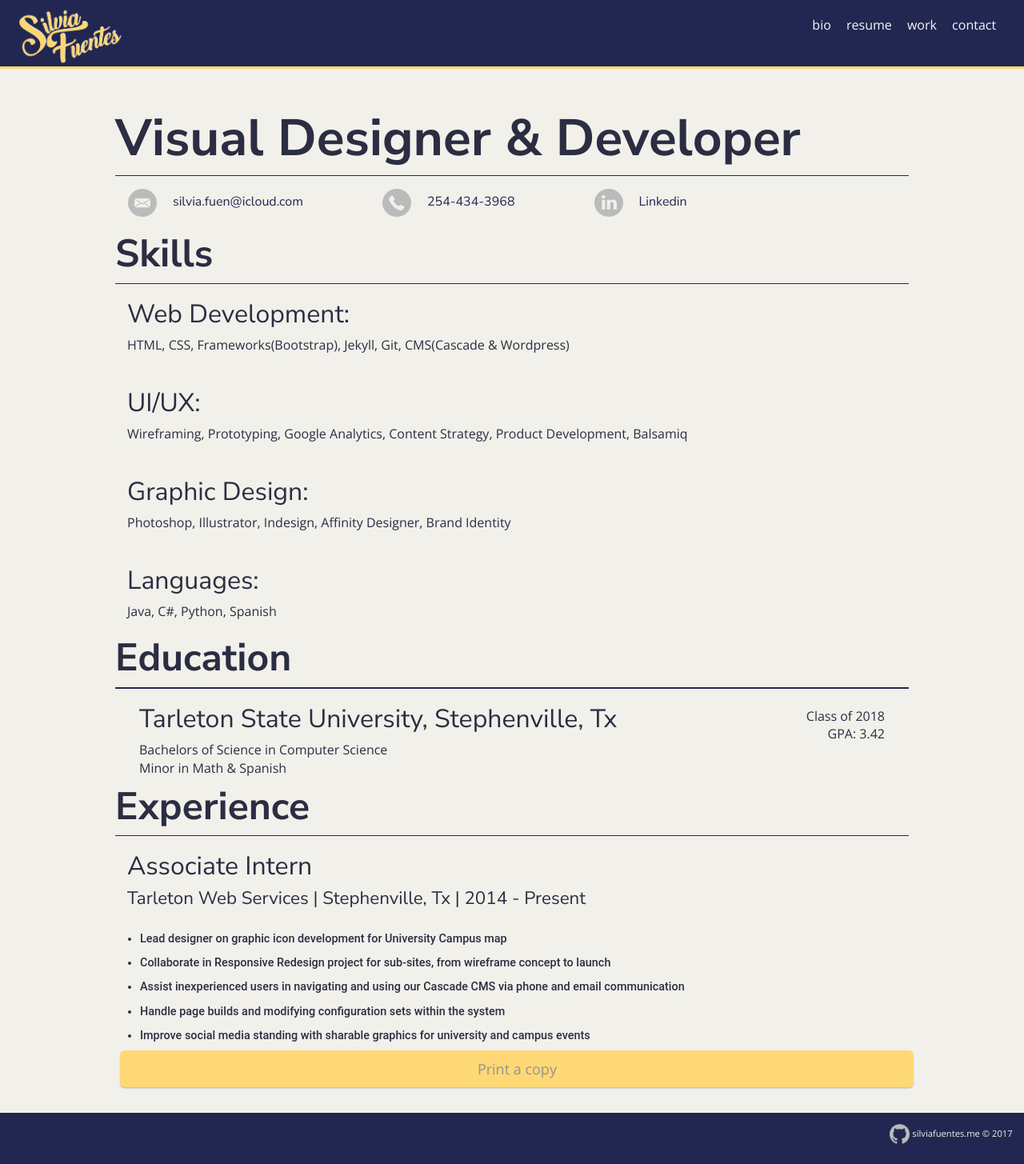
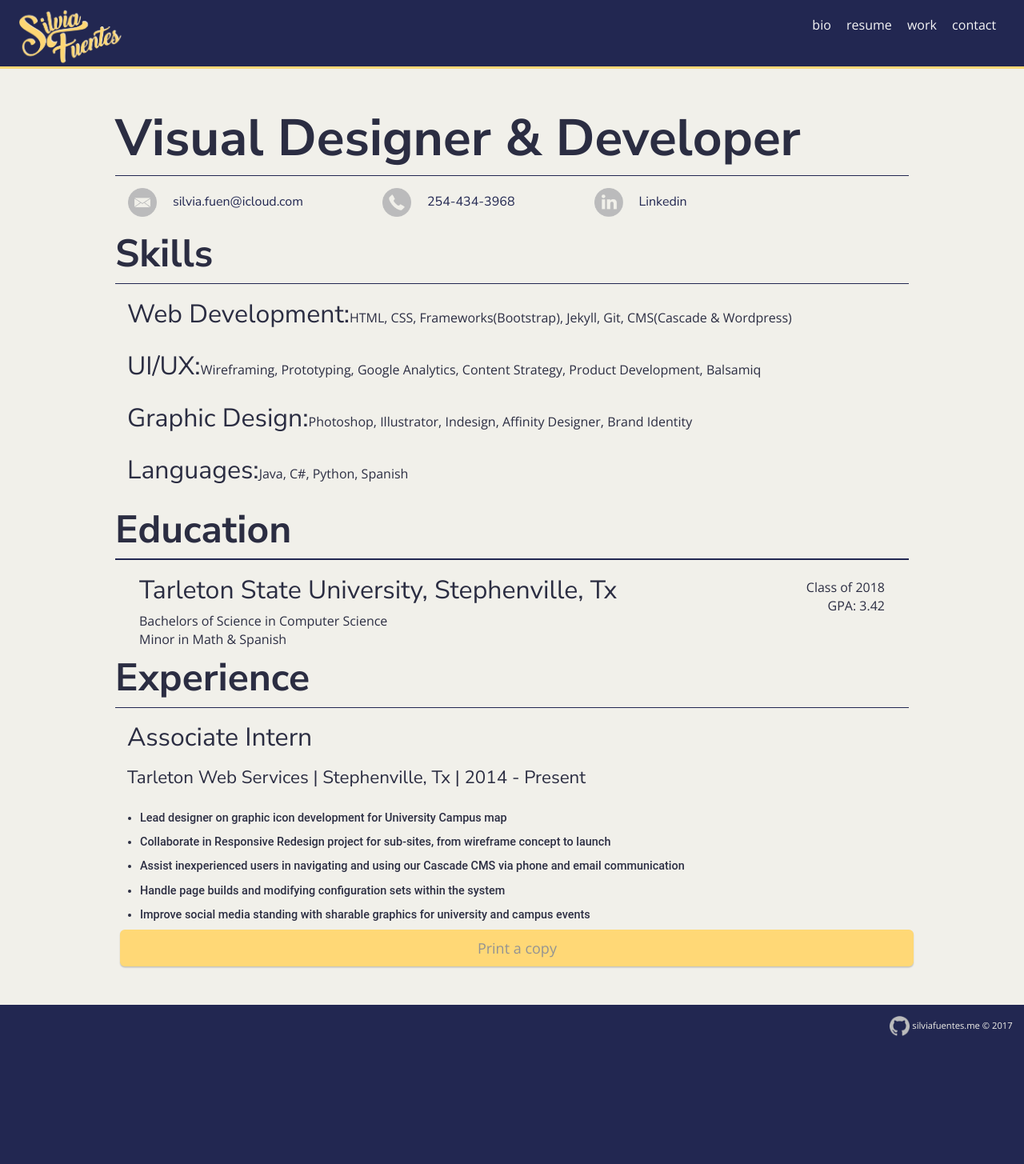
Before and after one commit to silviafuen/silviafuen.github.io, a Jekyll site: the page built from resume/index.html, in a window 1280 px wide. Shown: the whole page at 80% size. Built offline with Jekyll 4.4.1, drawn with Linux system fonts in a browser that asks for light colours; after the commit the page ends 1320 px from its top, so only the background shows below that.

Commit message:
Cleaning up space
deleting and modifying a few unneeded elements.

```diff
--- a/css/resume.css
+++ b/css/resume.css
@@ -21,25 +21,26 @@ li.contact {
   margin: .5rem;
   padding: .4rem 0 0rem 0;
 }
+dl,dd,dt,h3{
+  display: inline-table;
+}
 
 #container {
   width: 100%;
   background-color: #F1F0EA;
   text-align: left;
-  padding: 2rem 9rem 2rem 9rem;
+  padding: 2rem 9rem 3rem 9rem;
 }
 
 .break {
-  height: 1px;
+  height: .05rem;
   color: #222751;
   background-color: #222751;
   border: 0;
   margin: 0;
   padding: 0;
 }
-#bttn {
-  margin-top: 5rem;
-}
+
 
 .button,button {
   color: #939393;
@@ -68,14 +69,3 @@ a.button {
 
     color: #939393;
 }
-
-
-/**#selfie {
-    text-align: right;
-    width: 500px;
-  	height: 500px;
-  	background: #DDD;
-  	-moz-border-radius: 50%;
-  	-webkit-border-radius: 50%;
-  	border-radius: 50%;
-}**/
```
